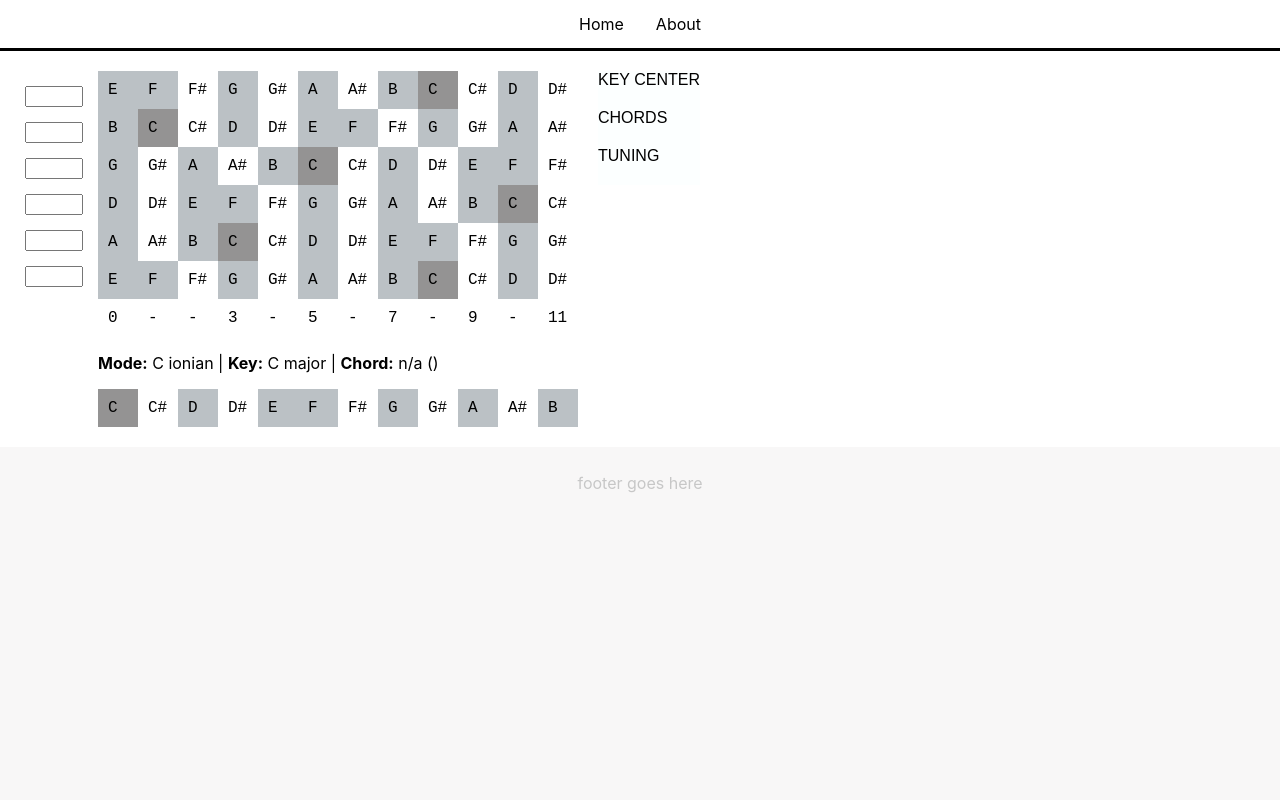
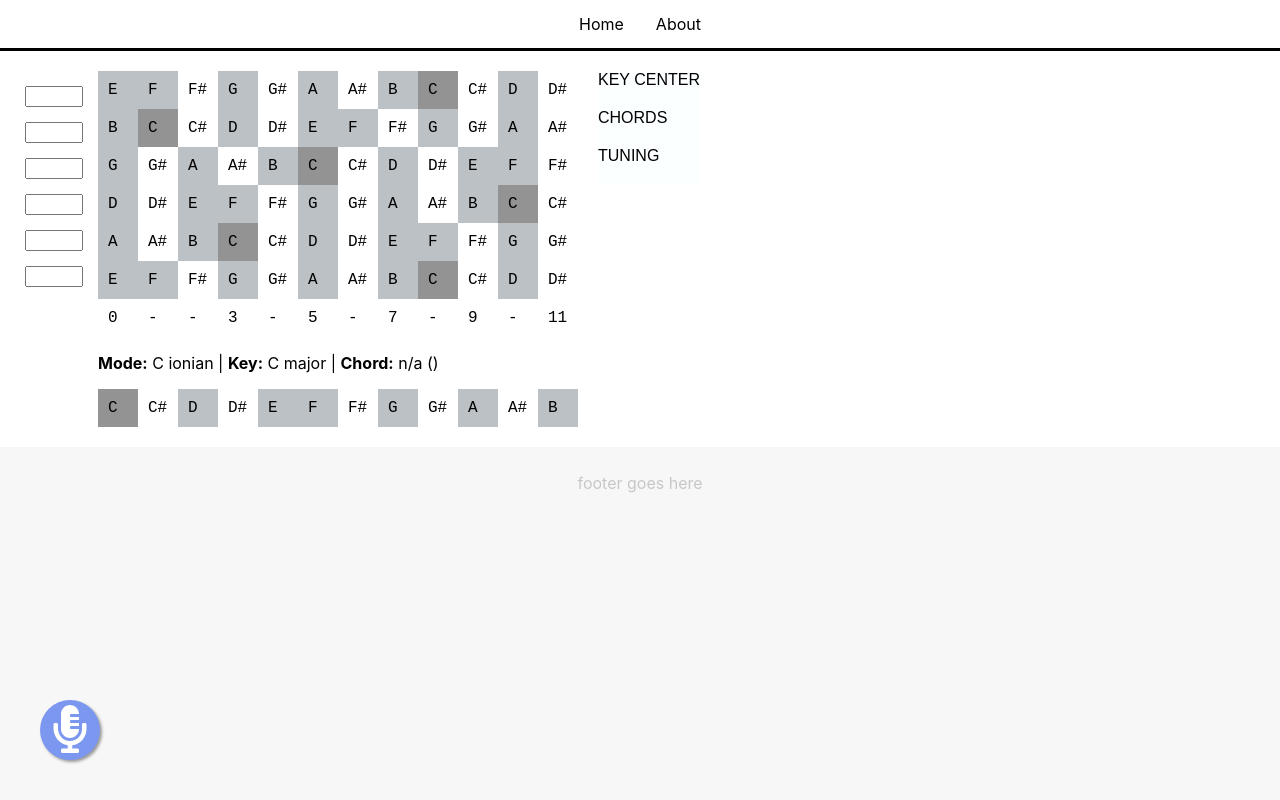
Before and after one commit to edric-m/react-project, a React (Create React App) app: page / in a window 1280 px wide. Built offline with nearby package versions, Linux system fonts and the light colour scheme; no server answers.

Commit message:
fab added for audio in component

```diff
--- a/package.json
+++ b/package.json
@@ -3,6 +3,9 @@
   "version": "0.1.0",
   "private": true,
   "dependencies": {
+    "@fortawesome/fontawesome-svg-core": "^1.2.27",
+    "@fortawesome/free-solid-svg-icons": "^5.12.1",
+    "@fortawesome/react-fontawesome": "^0.1.8",
     "react": "^16.11.0",
     "react-dom": "^16.11.0",
     "react-router-dom": "^5.1.2",
--- a/src/App.css
+++ b/src/App.css
@@ -88,6 +88,12 @@ footer {
   display: inline;
   cursor: pointer;
 }
+.appFunctionsItem:hover { /*probably a better way to do this*/
+  background-color: rgb(223, 223, 223);
+}
+.appFunctionsShortItem:hover {
+  background-color: rgb(223, 223, 223);
+}
 
 /*----------- fretboard -------------*/
 .fretboard:hover {
@@ -146,3 +152,27 @@ footer {
 .note-listener {
   max-width: 10px; /*TODO: the value doesn't seem to effect the class*/
 }
+
+/*-------floating action button-------*/
+.float{
+	position:fixed;
+	width:60px;
+	height:60px;
+	bottom:40px;
+	left:40px;
+	background-color :rgb(124, 151, 240);
+	color:#FFF;
+	border-radius:50px;
+	text-align:center;
+	box-shadow: 2px 2px 3px #999;
+}
+
+.float:hover {
+  cursor: pointer;
+}
+
+.my-float{
+  margin-top:5px;
+  width:48px;
+	height:48px;
+}
--- a/src/components/OptionsListTransition.js
+++ b/src/components/OptionsListTransition.js
@@ -154,7 +154,10 @@ class OptionsListTransition extends React.Component {
                             className={item.length > 3 ? "appFunctionsItem" : "appFunctionsShortItem"}
                             style={{ ...defaultStyles, ...styles }}
                             onClick={() => this.clickItem(item)}>
-                            {Data.find(x => x.name === item).content + " "}
+                                <div className={item.length > 3 ? "appFunctionsItem" : "appFunctionsShortItem"}>
+                                    {Data.find(x => x.name === item).content + " "}
+                                </div>
+
                         </animated.div>
                     )}
                 </Transition>
--- a/src/components/audioIn.js
+++ b/src/components/audioIn.js
@@ -1,4 +1,6 @@
 import React from 'react';
+import { FontAwesomeIcon } from '@fortawesome/react-fontawesome';
+import { faMicrophoneAlt } from '@fortawesome/free-solid-svg-icons';
 
 //TODO : reduce the number of loops for efficiency
 
@@ -246,13 +248,24 @@ class AudioIn extends React.Component {
             ];
 
             this.setState({button: "listen"});
+            this.setState({results: " "});
         }
     }
 
     render() {
+        let icon = faMicrophoneAlt;
         return (
             <>
-            <button onClick={(e) => this.listen()}>{this.state.button}</button>
+            <div class="float">
+
+            <FontAwesomeIcon
+                class="my-float"
+                icon={icon}
+                onClick={(e) => this.listen()} />
+
+            </div>
+
+
             <p>{this.state.results}</p>
             </>
         );
--- a/src/pages/HomePage.js
+++ b/src/pages/HomePage.js
@@ -1,6 +1,6 @@
 import React from 'react';
 import Fretboard from '../components/fretboard.js';
-//import AudioIn from '../components/audioIn.js';
+import AudioIn from '../components/audioIn.js';
 //import OptionsList from '../components/OptionsListStatic.js';
 import OptionsList from '../components/OptionsListTransition.js';
 
@@ -65,11 +65,10 @@ class HomePage extends React.Component {
 
             <div className="chordFinder">
 
-                {
-                //<div className="note-listener">
-                //    <AudioIn chooseNote={this.chooseChord} />
-                //</div>
-                }
+                <div className="note-listener">
+                    <AudioIn chooseNote={this.chooseChord} />
+                </div>
+
             </div>
 
             </>
```
Also changed, not shown: 1 other file (tests, documents, lock files or other folders).
